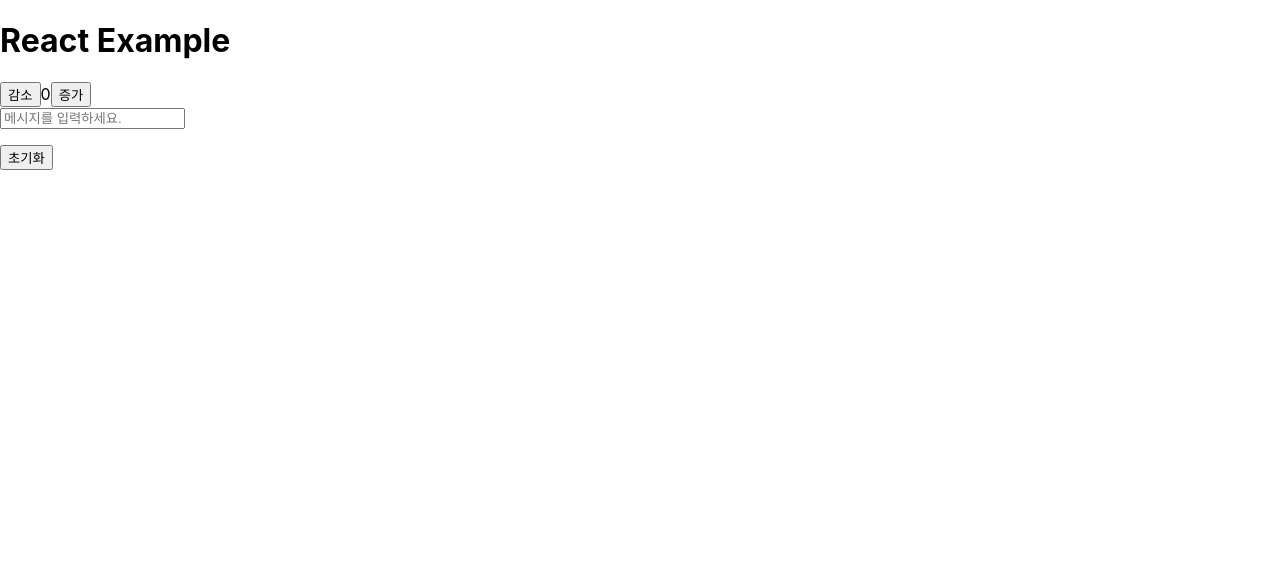
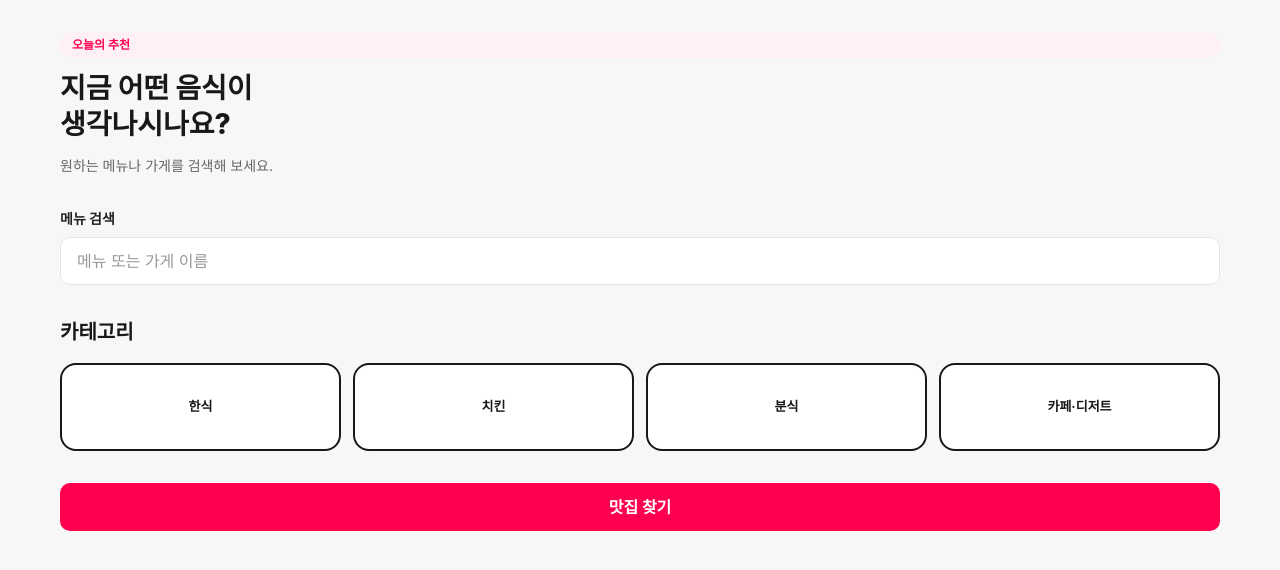
Before and after one commit to Ebee1205/kkikki_mobile, a React (Create React App) app: page / in a window 1280 px wide. Shown: the top 570 px of the page. Built offline with nearby package versions, Linux system fonts and the light colour scheme; a web font is replaced by a local one.

Commit message:
feat: style folder 추가, yogiyo css 추가

```diff
--- a/src/App.css
+++ b/src/App.css
@@ -1,38 +1,14 @@
-.App {
-  text-align: center;
+/* App.css */
+
+.app__category-list {
+  display: grid;
+  grid-template-columns: repeat(4, 1fr);
+  gap: var(--space-3);
+  margin-top: var(--space-4);
 }
 
-.App-logo {
-  height: 40vmin;
-  pointer-events: none;
-}
-
-@media (prefers-reduced-motion: no-preference) {
-  .App-logo {
-    animation: App-logo-spin infinite 20s linear;
+@media (max-width: 640px) {
+  .app__category-list {
+    grid-template-columns: repeat(2, 1fr);
   }
 }
-
-.App-header {
-  background-color: #282c34;
-  min-height: 100vh;
-  display: flex;
-  flex-direction: column;
-  align-items: center;
-  justify-content: center;
-  font-size: calc(10px + 2vmin);
-  color: white;
-}
-
-.App-link {
-  color: #61dafb;
-}
-
-@keyframes App-logo-spin {
-  from {
-    transform: rotate(0deg);
-  }
-  to {
-    transform: rotate(360deg);
-  }
-}
--- a/src/App.jsx
+++ b/src/App.jsx
@@ -1,4 +1,3 @@
-import { useEffect, useRef, useState } from 'react';
 import './App.css';
 
 function App() {
@@ -6,57 +5,20 @@
    * 1. 선언부
    * ================================================== */
 
-  // 상태
-  const [count, setCount] = useState(0);
-  const [message, setMessage] = useState('');
-
-  // DOM 참조
-  const inputRef = useRef(null);
-
-  // 일반 변수
-  const title = 'React Example';
+  const categories = ['한식', '치킨', '분식', '카페·디저트'];
 
 
   /* ==================================================
    * 2. 라이프사이클 관리
    * ================================================== */
 
-  // 컴포넌트 최초 마운트
-  useEffect(() => {
-    console.log('컴포넌트가 마운트되었습니다.');
-
-    // 컴포넌트 언마운트
-    return () => {
-      console.log('컴포넌트가 언마운트되었습니다.');
-    };
-  }, []);
-
-  // count 변경 감지
-  useEffect(() => {
-    console.log('count 변경:', count);
-  }, [count]);
-
 
   /* ==================================================
    * 3. 함수부
    * ================================================== */
 
-  const handleIncrease = () => {
-    setCount((prevCount) => prevCount + 1);
-  };
-
-  const handleDecrease = () => {
-    setCount((prevCount) => prevCount - 1);
-  };
-
-  const handleMessageChange = (event) => {
-    setMessage(event.target.value);
-  };
-
-  const handleReset = () => {
-    setCount(0);
-    setMessage('');
-    inputRef.current?.focus();
+  const handleSearch = () => {
+    console.log('검색');
   };
 
 
@@ -65,36 +27,60 @@
    * ================================================== */
 
   return (
-    <main className="app">
-      <h1>{title}</h1>
+    <main className="yg-page">
+      <div className="yg-container">
+        <section className="yg-section yg-column">
+          <span className="yg-badge">오늘의 추천</span>
 
-      <section className="counter">
-        <button type="button" onClick={handleDecrease}>
-          감소
-        </button>
+          <h1 className="yg-page-title">
+            지금 어떤 음식이
+            <br />
+            생각나시나요?
+          </h1>
 
-        <span>{count}</span>
-
-        <button type="button" onClick={handleIncrease}>
-          증가
-        </button>
+          <p className="yg-description">
+            원하는 메뉴나 가게를 검색해 보세요.
+          </p>
         </section>
 
-      <section className="message">
+        <section className="yg-section">
+          <div className="yg-field">
+            <label className="yg-label" htmlFor="keyword">
+              메뉴 검색
+            </label>
+
             <input
-          ref={inputRef}
-          type="text"
-          value={message}
-          onChange={handleMessageChange}
-          placeholder="메시지를 입력하세요."
+              id="keyword"
+              className="yg-input"
+              placeholder="메뉴 또는 가게 이름"
             />
-
-        <p>{message}</p>
+          </div>
         </section>
 
-      <button type="button" onClick={handleReset}>
-        초기화
+        <section className="yg-section">
+          <h2 className="yg-section-title">카테고리</h2>
+
+          <div className="app__category-list">
+            {categories.map((category) => (
+              <button
+                key={category}
+                type="button"
+                className="yg-category"
+              >
+                {category}
               </button>
+            ))}
+          </div>
+        </section>
+
+        <button
+          type="button"
+          className="yg-button yg-button--primary yg-button--full"
+          onClick={handleSearch}
+        >
+          맛집 찾기
+        </button>
+      </div>
     </main>
   );
 }
--- a/src/index.js
+++ b/src/index.js
@@ -3,6 +3,8 @@
 import './index.css';
 import App from './App';
 import reportWebVitals from './reportWebVitals';
+
+import './styles/yogiyo.css';
 
 const root = ReactDOM.createRoot(document.getElementById('root'));
 root.render(
--- /dev/null
+++ b/src/styles/yogiyo.css
@@ -0,0 +1,435 @@
+/* src/styles/yg.css */
+
+/* ==================================================
+ * 1. 디자인 토큰
+ * ================================================== */
+
+:root {
+  /* 브랜드 컬러 */
+  --yg-primary: #ff0050;
+  --yg-primary-hover: #e60048;
+  --yg-primary-active: #cc0040;
+  --yg-primary-light: #fff0f5;
+
+  /* 기본 컬러 */
+  --yg-black: #181818;
+  --yg-text: #222222;
+  --yg-text-sub: #666666;
+  --yg-text-muted: #999999;
+
+  --yg-white: #ffffff;
+  --yg-background: #f7f7f7;
+  --yg-surface: #ffffff;
+
+  --yg-border: #e5e5e5;
+  --yg-border-dark: #cccccc;
+
+  --yg-success: #1c9c5e;
+  --yg-warning: #ff9f1c;
+  --yg-error: #e52929;
+
+  /* 간격 */
+  --space-1: 4px;
+  --space-2: 8px;
+  --space-3: 12px;
+  --space-4: 16px;
+  --space-5: 20px;
+  --space-6: 24px;
+  --space-8: 32px;
+  --space-10: 40px;
+
+  /* 모서리 */
+  --radius-sm: 6px;
+  --radius-md: 10px;
+  --radius-lg: 16px;
+  --radius-xl: 24px;
+  --radius-round: 9999px;
+
+  /* 그림자 */
+  --shadow-sm: 0 2px 8px rgb(0 0 0 / 6%);
+  --shadow-md: 0 6px 20px rgb(0 0 0 / 10%);
+
+  /* 레이아웃 */
+  --content-width: 1200px;
+  --header-height: 64px;
+}
+
+
+/* ==================================================
+ * 2. CSS 초기화
+ * ================================================== */
+
+*,
+*::before,
+*::after {
+  box-sizing: border-box;
+}
+
+html,
+body,
+#root {
+  min-width: 320px;
+  min-height: 100%;
+}
+
+html {
+  -webkit-text-size-adjust: 100%;
+}
+
+body {
+  margin: 0;
+
+  background-color: var(--yg-background);
+  color: var(--yg-text);
+
+  font-family:
+    Pretendard,
+    -apple-system,
+    BlinkMacSystemFont,
+    "Segoe UI",
+    Roboto,
+    "Noto Sans KR",
+    sans-serif;
+
+  font-size: 16px;
+  line-height: 1.5;
+  word-break: keep-all;
+}
+
+button,
+input,
+select,
+textarea {
+  margin: 0;
+  font: inherit;
+}
+
+button {
+  padding: 0;
+  border: 0;
+  background: none;
+  cursor: pointer;
+}
+
+button:disabled {
+  cursor: not-allowed;
+  opacity: 0.45;
+}
+
+a {
+  color: inherit;
+  text-decoration: none;
+}
+
+img {
+  display: block;
+  max-width: 100%;
+}
+
+ul,
+ol {
+  margin: 0;
+  padding: 0;
+  list-style: none;
+}
+
+h1,
+h2,
+h3,
+h4,
+p {
+  margin: 0;
+}
+
+
+/* ==================================================
+ * 3. 공통 레이아웃
+ * ================================================== */
+
+.yg-container {
+  width: 100%;
+  max-width: var(--content-width);
+  margin: 0 auto;
+  padding: 0 var(--space-5);
+}
+
+.yg-page {
+  min-height: 100vh;
+  padding: var(--space-8) 0;
+}
+
+.yg-section {
+  margin-bottom: var(--space-8);
+}
+
+.yg-row {
+  display: flex;
+  align-items: center;
+  gap: var(--space-3);
+}
+
+.yg-column {
+  display: flex;
+  flex-direction: column;
+  gap: var(--space-3);
+}
+
+
+/* ==================================================
+ * 4. 타이포그래피
+ * ================================================== */
+
+.yg-page-title {
+  color: var(--yg-black);
+  font-size: 28px;
+  font-weight: 800;
+  line-height: 1.3;
+}
+
+.yg-section-title {
+  color: var(--yg-black);
+  font-size: 20px;
+  font-weight: 750;
+}
+
+.yg-description {
+  color: var(--yg-text-sub);
+  font-size: 14px;
+}
+
+.yg-caption {
+  color: var(--yg-text-muted);
+  font-size: 12px;
+}
+
+
+/* ==================================================
+ * 5. 버튼
+ * ================================================== */
+
+.yg-button {
+  display: inline-flex;
+  align-items: center;
+  justify-content: center;
+  gap: var(--space-2);
+
+  min-height: 48px;
+  padding: 0 var(--space-5);
+
+  border: 1px solid transparent;
+  border-radius: var(--radius-md);
+
+  font-weight: 700;
+
+  transition:
+    background-color 150ms ease,
+    border-color 150ms ease,
+    transform 100ms ease;
+}
+
+.yg-button:active {
+  transform: scale(0.98);
+}
+
+.yg-button--primary {
+  background-color: var(--yg-primary);
+  color: var(--yg-white);
+}
+
+.yg-button--primary:hover {
+  background-color: var(--yg-primary-hover);
+}
+
+.yg-button--outline {
+  background-color: var(--yg-white);
+  border-color: var(--yg-primary);
+  color: var(--yg-primary);
+}
+
+.yg-button--outline:hover {
+  background-color: var(--yg-primary-light);
+}
+
+.yg-button--secondary {
+  background-color: #eeeeee;
+  color: var(--yg-text);
+}
+
+.yg-button--full {
+  width: 100%;
+}
+
+.yg-button--small {
+  min-height: 36px;
+  padding: 0 var(--space-4);
+  font-size: 14px;
+}
+
+
+/* ==================================================
+ * 6. 입력창
+ * ================================================== */
+
+.yg-field {
+  display: flex;
+  flex-direction: column;
+  gap: var(--space-2);
+}
+
+.yg-label {
+  color: var(--yg-text);
+  font-size: 14px;
+  font-weight: 700;
+}
+
+.yg-input,
+.yg-select,
+.yg-textarea {
+  width: 100%;
+
+  background-color: var(--yg-white);
+  border: 1px solid var(--yg-border);
+  border-radius: var(--radius-md);
+
+  color: var(--yg-text);
+
+  transition:
+    border-color 150ms ease,
+    box-shadow 150ms ease;
+}
+
+.yg-input,
+.yg-select {
+  min-height: 48px;
+  padding: 0 var(--space-4);
+}
+
+.yg-textarea {
+  min-height: 120px;
+  padding: var(--space-4);
+  resize: vertical;
+}
+
+.yg-input::placeholder,
+.yg-textarea::placeholder {
+  color: var(--yg-text-muted);
+}
+
+.yg-input:focus,
+.yg-select:focus,
+.yg-textarea:focus {
+  border-color: var(--yg-primary);
+  box-shadow: 0 0 0 3px rgb(255 0 80 / 10%);
+  outline: none;
+}
+
+.yg-input--error {
+  border-color: var(--yg-error);
+}
+
+.yg-field-error {
+  color: var(--yg-error);
+  font-size: 12px;
+}
+
+
+/* ==================================================
+ * 7. 카드
+ * ================================================== */
+
+.yg-card {
+  padding: var(--space-5);
+
+  background-color: var(--yg-surface);
+  border: 1px solid var(--yg-border);
+  border-radius: var(--radius-lg);
+  box-shadow: var(--shadow-sm);
+}
+
+.yg-card--clickable {
+  cursor: pointer;
+
+  transition:
+    box-shadow 150ms ease,
+    transform 150ms ease;
+}
+
+.yg-card--clickable:hover {
+  box-shadow: var(--shadow-md);
+  transform: translateY(-2px);
+}
+
+
+/* ==================================================
+ * 8. 배지와 카테고리
+ * ================================================== */
+
+.yg-badge {
+  display: inline-flex;
+  align-items: center;
+
+  min-height: 26px;
+  padding: 0 var(--space-3);
+
+  background-color: var(--yg-primary-light);
+  border-radius: var(--radius-round);
+
+  color: var(--yg-primary);
+  font-size: 12px;
+  font-weight: 700;
+}
+
+.yg-category {
+  display: flex;
+  flex-direction: column;
+  align-items: center;
+  justify-content: center;
+  gap: var(--space-2);
+
+  min-width: 88px;
+  min-height: 88px;
+  padding: var(--space-3);
+
+  background-color: var(--yg-white);
+  border: 2px solid var(--yg-black);
+  border-radius: var(--radius-lg);
+
+  color: var(--yg-black);
+  font-size: 13px;
+  font-weight: 700;
+
+  transition:
+    background-color 150ms ease,
+    transform 100ms ease;
+}
+
+.yg-category:hover {
+  background-color: var(--yg-primary-light);
+}
+
+.yg-category:active {
+  transform: scale(0.97);
+}
+
+.yg-category--selected {
+  background-color: var(--yg-primary);
+  border-color: var(--yg-primary);
+  color: var(--yg-white);
+}
+
+
+/* ==================================================
+ * 9. 유틸리티
+ * ================================================== */
+
+.yg-text-primary {
+  color: var(--yg-primary);
+}
+
+.yg-text-center {
+  text-align: center;
+}
+
+.yg-hidden {
+  display: none !important;
+}
```
Lines whose indentation alone changed are shown as unchanged.
